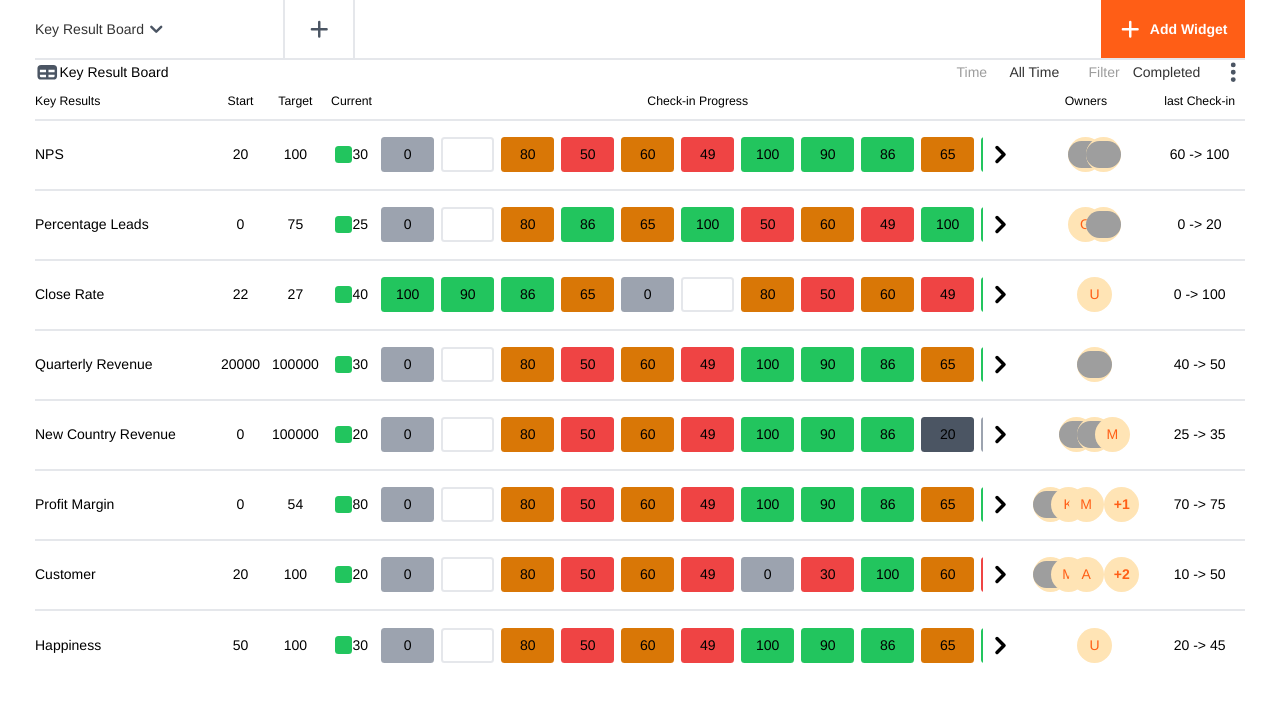
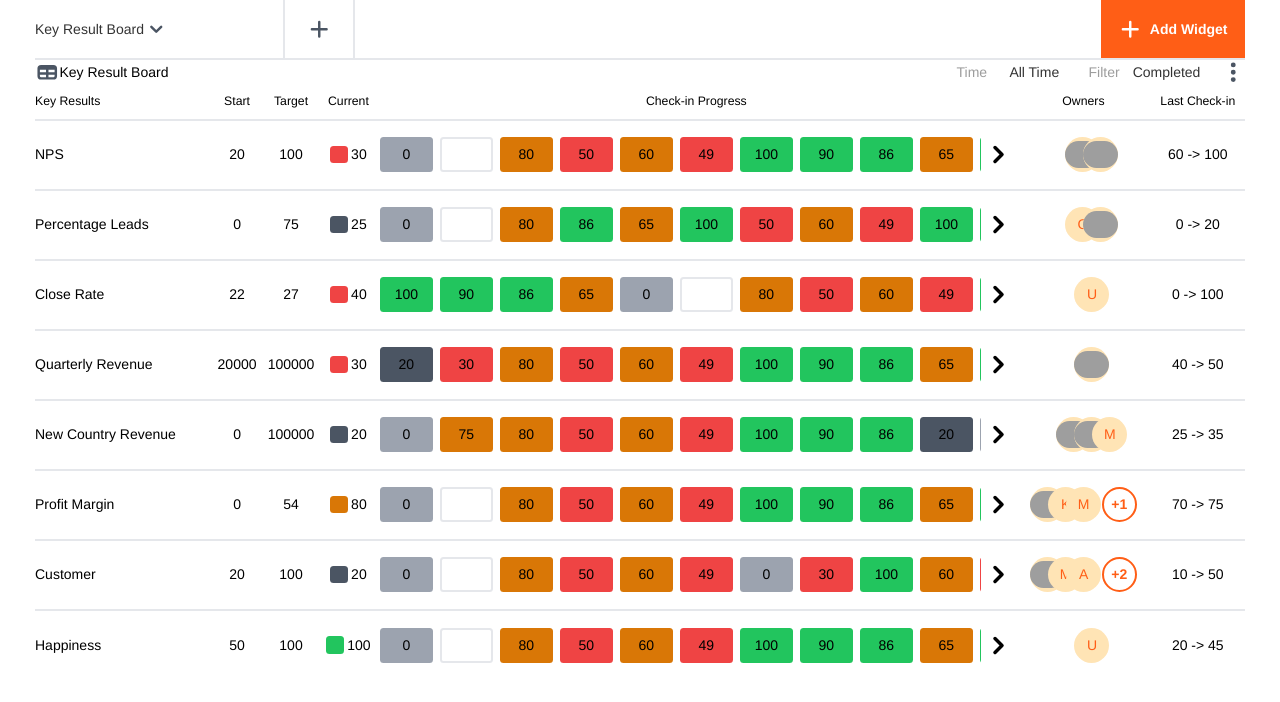
Before and after one commit to albayrakbektas/key-result-board, a Vue app: page / in a window 1280 px wide. Shown: the top 702 px of the page. Built offline with nearby package versions, Linux system fonts and the light colour scheme; grey boxes are pictures that could not be loaded.

Commit message:
current colors

```diff
--- a/src/components/Table.vue
+++ b/src/components/Table.vue
@@ -14,9 +14,11 @@
           <p class="text-left text-select">Time</p>
           <div class="block">
             <p class="text-option">{{ timeSelectedOption }}</p>
-            <ul class="cursor-pointer hover:block absolute z-10">
+            <ul
+              class="cursor-pointer hover:block absolute z-10 bg-white rounded-2xl w-100"
+            >
               <li
-                class="text-option"
+                class="text-option border-b-2 hover:bg-gray-400 rounded-2xl"
                 v-if="isTimeFilterVisible"
                 @click="timeSelectOption"
                 v-for="(option, index) in timeOptions"
@@ -36,9 +38,11 @@
           <p class="text-left text-select">Filter</p>
           <div class="block">
             <p class="text-option">{{ filterSelectedOption }}</p>
-            <ul class="cursor-pointer hover:block absolute z-10 bg-white">
+            <ul
+              class="cursor-pointer hover:block absolute z-10 bg-white rounded-2xl w-100"
+            >
               <li
-                class="text-option"
+                class="text-option border-b-2 hover:bg-gray-400 rounded-2xl"
                 v-if="isFilterVisible"
                 @click="filterSelectOption"
                 v-for="(option, index) in filterCompleted"
@@ -80,14 +84,43 @@
             {{ item.target }}
           </td>
           <td class="text-center">
-            <div class="flex items-center justify-center">
-              <!--            <div v-if="item.checkinProgress[item.checkinProgress.length - 1].rate = null" class="bg-white rounded h-5 w-5"></div>-->
-              <!--            <div v-if="item.checkinProgress[item.checkinProgress.length - 1].rate = 0" class="bg-gray-400 rounded h-5 w-5"></div>-->
-              <!--            <div v-else-if="item.checkinProgress[item.checkinProgress.length - 1].rate < 26" class="bg-gray-600 rounded h-5 w-5"></div>-->
-              <!--            <div v-else-if="item.checkinProgress[item.checkinProgress.length - 1].rate < 51" class="bg-red-500 rounded h-5 w-5"></div>-->
-              <!--            <div v-else-if="item.checkinProgress[item.checkinProgress.length - 1].rate < 86" class="bg-amber-600 rounded h-5 w-5"></div>-->
-              <!--            <div v-else-if="item.checkinProgress[item.checkinProgress.length - 1].rate <= 100" class="bg-gray-400 rounded h-5 w-5"></div>-->
-              <div class="bg-green-500 rounded h-5 w-5"></div>
+            <div class="flex items-center justify-center gap-1">
+              <div
+                v-if="
+                  item.checkinProgress[item.checkinProgress.length - 1].rate ===
+                  null
+                "
+                class="bg-white rounded h-5 w-5"
+              ></div>
+              <div
+                v-else-if="
+                  item.checkinProgress[item.checkinProgress.length - 1].rate ===
+                  0
+                "
+                class="bg-gray-400 rounded h-5 w-5"
+              ></div>
+              <div
+                v-else-if="
+                  item.checkinProgress[item.checkinProgress.length - 1].rate <
+                  26
+                "
+                class="bg-gray-600 rounded h-5 w-5"
+              ></div>
+              <div
+                v-else-if="
+                  item.checkinProgress[item.checkinProgress.length - 1].rate <
+                  51
+                "
+                class="bg-red-500 rounded h-5 w-5"
+              ></div>
+              <div
+                v-else-if="
+                  item.checkinProgress[item.checkinProgress.length - 1].rate <
+                  86
+                "
+                class="bg-amber-600 rounded h-5 w-5"
+              ></div>
+              <div v-else class="bg-green-500 rounded h-5 w-5"></div>
               <div>
                 {{ item.checkinProgress[item.checkinProgress.length - 1].rate }}
               </div>
@@ -110,70 +143,113 @@
                 <div
                   :key="index"
                   v-for="(checkin, index) in item.checkinProgress"
-                  class="h-10 w-60 min-w-60 inline-flex items-center cursor-pointer data-tooltip-target"
+                  class="h-10 w-60 min-w-60 inline-flex items-center cursor-pointer"
                 >
-                  <!--                <div class="grid w-250 h-150 absolute top-0 bg-white">-->
-                  <!--                  <div>Period of Nov {{checkin.period}}</div>-->
-                  <!--                  <div class="grid grid-cols-3">-->
-                  <!--                    <p>Last Week</p>-->
-                  <!--                    <p>Next Week</p>-->
-                  <!--                    <p>Changes</p>-->
-                  <!--                  </div>-->
-                  <!--                  <div class="grid grid-cols-3">-->
-                  <!--                    <div class="block">-->
-                  <!--                      <p>{{ item.checkinProgress[index-1].rate }}(%{{ item.checkinProgress[index-1].rate }})</p>-->
-                  <!--                      <div class="flex justify-center">-->
-                  <!--                        <div class="bg-green-500 w-2 h-2"></div>-->
-                  <!--                        <p>On Track</p>-->
-                  <!--                      </div>-->
-                  <!--                    </div>-->
-                  <!--                    <div class="block">-->
-                  <!--                      <p>{{ checkin.rate }}(%{{ checkin.rate }})</p>-->
-                  <!--                      <div class="flex justify-center">-->
-                  <!--                        <div class="bg-green-500 w-2 h-2"></div>-->
-                  <!--                        <p>On Track</p>-->
-                  <!--                      </div>-->
-                  <!--                    </div>-->
-                  <!--                    <div class="flex justify-center">-->
-                  <!--                      <p>19(%19)</p>-->
-                  <!--                    </div>-->
-                  <!--                  </div>-->
-                  <!--                  <div class="flex justify-center">-->
-                  <!--                    <div class="bg-green-500 w-2 h-2"></div>-->
-                  <!--                    <p>View Activity</p>-->
-                  <!--                  </div>-->
-                  <!--                </div>-->
                   <div
+                    @mouseover="isTooltipVisible = true"
+                    v-if="
+                      item.checkinProgress[index] === this.act &&
+                      isTooltipVisible
+                    "
+                    ref="tooltip"
+                    :id="'tooltip' + index"
+                    class="grid w-250 h-175 absolute m-tooltip bg-white rounded-2xl border-2"
+                  >
+                    <div class="justify-self-start pl-2">
+                      Period of Nov {{ checkin.period }}
+                    </div>
+                    <div class="grid grid-cols-3 border-t-2 border-b-2 py-2">
+                      <p>Last Week</p>
+                      <p>This Week</p>
+                      <p>Changes</p>
+                    </div>
+                    <div class="grid grid-cols-3 border-b-2">
+                      <div class="block">
+                        <p v-if="item.checkinProgress[index - 1]">
+                          {{ item.checkinProgress[index - 1].rate }}(%{{
+                            item.checkinProgress[index - 1].rate
+                          }})
+                        </p>
+                        <div class="flex justify-center gap-x-1">
+                          <div
+                            class="bg-green-500 w-3.5 h-3.5 rounded-full"
+                          ></div>
+                          <p>On Track</p>
+                        </div>
+                      </div>
+                      <div class="block">
+                        <p>
+                          {{ item.checkinProgress[index].rate }}(%{{
+                            item.checkinProgress[index].rate
+                          }})
+                        </p>
+                        <div class="flex justify-center gap-x-1">
+                          <div
+                            class="bg-green-500 w-3.5 h-3.5 rounded-full"
+                          ></div>
+                          <p>On Track</p>
+                        </div>
+                      </div>
+                      <div class="flex justify-center">
+                        <p>
+                          {{
+                            item.checkinProgress[index].rate -
+                            item.checkinProgress[index - 1].rate
+                          }}(%{{
+                            item.checkinProgress[index].rate -
+                            item.checkinProgress[index - 1].rate
+                          }})
+                        </p>
+                      </div>
+                    </div>
+                    <div class="flex justify-center">
+                      <ExternalLinkIcon class="h-4 w-4 text-gray-500" />
+                      <p class="text-gray-500">View Activity</p>
+                    </div>
+                  </div>
+                  <div
+                    @mouseover="showToolTip(item.checkinProgress[index])"
+                    @mouseleave="isTooltipVisible = false"
                     v-if="checkin.rate === null"
                     class="bg-white border-2 grid m-1 rounded w-full h-full"
                   >
                     {{ checkin.rate }}
                   </div>
                   <div
+                    @mouseover="showToolTip(item.checkinProgress[index])"
+                    @mouseleave="isTooltipVisible = false"
                     v-else-if="checkin.rate < 1"
                     class="bg-gray-400 grid m-1 rounded w-full h-full"
                   >
                     {{ checkin.rate }}
                   </div>
                   <div
+                    @mouseover="showToolTip(item.checkinProgress[index])"
+                    @mouseleave="isTooltipVisible = false"
                     v-else-if="checkin.rate < 26"
                     class="bg-gray-600 grid m-1 rounded w-full h-full"
                   >
                     {{ checkin.rate }}
                   </div>
                   <div
+                    @mouseover="showToolTip(item.checkinProgress[index])"
+                    @mouseleave="isTooltipVisible = false"
                     v-else-if="checkin.rate < 51"
                     class="bg-red-500 grid m-1 rounded w-full h-full"
                   >
                     {{ checkin.rate }}
                   </div>
                   <div
+                    @mouseover="showToolTip(item.checkinProgress[index])"
+                    @mouseleave="isTooltipVisible = false"
                     v-else-if="checkin.rate < 86"
                     class="bg-amber-600 grid m-1 rounded w-full h-full"
                   >
                     {{ checkin.rate }}
                   </div>
                   <div
+                    @mouseover="showToolTip(item.checkinProgress[index])"
+                    @mouseleave="isTooltipVisible = false"
                     v-else-if="checkin.rate <= 100"
                     class="bg-green-500 grid m-1 rounded w-full h-full"
                   >
@@ -213,18 +289,21 @@
               </div>
               <div class="relative">
                 <div
-                  @click="plusAvatar = !plusAvatar"
+                  @click="showPopup(index)"
                   v-if="item.owners.length > 3"
-                  class="bg-avatar rounded-full h-10 w-10 text-center grid relative ml-5 cursor-pointer hover:bg-primary"
+                  class="border-avatar border-2 rounded-full h-10 w-10 text-center grid relative ml-5 cursor-pointer hover:bg-primary"
                 >
                   <div class="text-avatar font-bold hover:text-white">
                     +{{ item.owners.length - 3 }}
                   </div>
                 </div>
-                <div v-if="plusAvatar" class="absolute flex">
+                <div
+                  v-if="plusAvatar"
+                  class="absolute flex w-100 h-auto justify-end"
+                >
                   <div
-                      :key="index"
-                      ref="plusAvatarRef"
+                    :key="index"
+                    ref="plusAvatarRef"
                     class="bg-avatar rounded-full h-10 w-10 text-center grid relative cursor-pointer hover:bg-primary hover:border-amber-500 hover:border-2"
                     v-for="(own, index) in item.owners.slice(3)"
                   >
@@ -236,7 +315,7 @@
                         :alt="own.name"
                       />
                       <p class="text-avatar hover:text-white" v-else>
-                        {{ own.name.charAt(0) }}
+                        +{{ own.name.charAt(0) }}
                       </p>
                     </div>
                   </div>
@@ -261,8 +340,8 @@ import {
   ChevronRightIcon,
   TableIcon,
   DotsVerticalIcon,
+  ExternalLinkIcon,
 } from "@heroicons/vue/solid";
-import OwnerAvatar from "./OwnerAvatar.vue";
 export default {
   data: function () {
     return {
@@ -278,34 +357,46 @@ export default {
       scrollBarCount: [0, 0, 0, 0, 0, 0, 0, 0],
       avatar17: "avatar-17",
       plusAvatar: false,
+      act: false,
+      isTooltipVisible: false,
     };
   },
   mounted() {},
   name: "Table",
   components: {
-    OwnerAvatar,
     ChevronLeftIcon,
     ChevronRightIcon,
     TableIcon,
     DotsVerticalIcon,
+    ExternalLinkIcon,
   },
   methods: {
     scrollLeft: function (index) {
       const scrollBar = this.$refs.scrollBar[index];
-      scrollBar.scrollLeft -= 50;
+      scrollBar.scrollLeft -= 60;
       if (this.scrollBarCount[index] >= 0) this.scrollBarCount[index] -= 50;
     },
     scrollRight: function (index) {
       const scrollBar = this.$refs.scrollBar[index];
-      scrollBar.scrollLeft += 50;
+      scrollBar.scrollLeft += 60;
       if (this.scrollBarCount[index] < 1150) this.scrollBarCount[index] += 50;
     },
     timeSelectOption: function (e) {
       this.timeSelectedOption = e.path[0]._value;
+      this.isTimeFilterVisible = false;
     },
     filterSelectOption: function (e) {
       this.filterSelectedOption = e.path[0]._value;
-    }
+      this.isFilterVisible = false;
+    },
+    showPopup: function (index) {
+      this.plusAvatar = !this.plusAvatar;
+      const popup = this.$refs.plusAvatarRef[index];
+    },
+    showToolTip: function (index) {
+      this.act = index;
+      this.isTooltipVisible = true;
+    },
   },
 };
 </script>
--- a/src/data/table-head.json
+++ b/src/data/table-head.json
@@ -1,8 +1 @@
-[
-  "Start",
-  "Target",
-  "Current",
-  "Check-in Progress",
-  "Owners",
-  "last Check-in"
-]
+["Start", "Target", "Current", "Check-in Progress", "Owners", "Last Check-in"]
--- a/src/data/table-row.json
+++ b/src/data/table-row.json
@@ -6,43 +6,43 @@
     "current": 100,
     "checkinProgress": [
       {
-        "period": "",
+        "period": "21-29",
         "rate": 0
       },
       {
-        "period": "",
+        "period": "21-29",
         "rate": null
       },
       {
-        "period": "",
+        "period": "21-29",
         "rate": 80
       },
       {
-        "period": "",
+        "period": "21-29",
         "rate": 50
       },
       {
-        "period": "",
+        "period": "21-29",
         "rate": 60
       },
       {
-        "period": "",
+        "period": "21-29",
         "rate": 49
       },
       {
-        "period": "",
+        "period": "21-29",
         "rate": 100
       },
       {
-        "period": "",
+        "period": "21-29",
         "rate": 90
       },
       {
-        "period": "",
+        "period": "21-29",
         "rate": 86
       },
       {
-        "period": "",
+        "period": "21-29",
         "rate": 65
       },
       {
@@ -137,55 +137,55 @@
     "current": 75,
     "checkinProgress": [
       {
-        "period": "",
+        "period": "15-22",
         "rate": 0
       },
       {
-        "period": "",
+        "period": "15-22",
         "rate": null
       },
       {
-        "period": "",
+        "period": "15-22",
         "rate": 80
       },
       {
-        "period": "",
+        "period": "15-22",
         "rate": 86
       },
       {
-        "period": "",
+        "period": "15-22",
         "rate": 65
       },
       {
-        "period": "",
+        "period": "15-22",
         "rate": 100
       },
       {
-        "period": "",
+        "period": "15-22",
         "rate": 50
       },
       {
-        "period": "",
+        "period": "15-22",
         "rate": 60
       },
       {
-        "period": "",
+        "period": "15-22",
         "rate": 49
       },
       {
-        "period": "",
+        "period": "15-22",
         "rate": 100
       },
       {
-        "period": "",
+        "period": "15-22",
         "rate": 90
       },
       {
-        "period": "",
+        "period": "15-22",
         "rate": 60
       },
       {
-        "period": "",
+        "period": "15-22",
         "rate": 50
       },
       {
@@ -268,47 +268,47 @@
     "current": 26.4,
     "checkinProgress": [
       {
-        "period": "",
+        "period": "11-18",
         "rate": 100
       },
       {
-        "period": "",
+        "period": "11-18",
         "rate": 90
       },
       {
-        "period": "",
+        "period": "11-18",
         "rate": 86
       },
       {
-        "period": "",
+        "period": "11-18",
         "rate": 65
       },
       {
-        "period": "",
+        "period": "11-18",
         "rate": 0
       },
       {
-        "period": "",
+        "period": "11-18",
         "rate": null
       },
       {
-        "period": "",
+        "period": "11-18",
         "rate": 80
       },
       {
-        "period": "",
+        "period": "11-18",
         "rate": 50
       },
       {
-        "period": "",
+        "period": "11-18",
         "rate": 60
       },
       {
-        "period": "",
+        "period": "11-18",
         "rate": 49
       },
       {
-        "period": "",
+        "period": "11-18",
         "rate": 100
       },
       {
@@ -395,63 +395,63 @@
     "current": 950000,
     "checkinProgress": [
       {
-        "period": "",
-        "rate": 0
+        "period": "30-06",
+        "rate": 20
       },
       {
-        "period": "",
-        "rate": null
+        "period": "30-06",
+        "rate": 30
       },
       {
-        "period": "",
+        "period": "30-06",
         "rate": 80
       },
       {
-        "period": "",
+        "period": "30-06",
         "rate": 50
       },
       {
-        "period": "",
+        "period": "30-06",
         "rate": 60
       },
       {
-        "period": "",
+        "period": "30-06",
         "rate": 49
       },
       {
-        "period": "",
+        "period": "30-06",
         "rate": 100
       },
       {
-        "period": "",
+        "period": "30-06",
         "rate": 90
       },
       {
-        "period": "",
+        "period": "30-06",
         "rate": 86
       },
       {
-        "period": "",
+        "period": "30-06",
         "rate": 65
       },
       {
-        "period": "",
+        "period": "30-06",
         "rate": 100
       },
       {
-        "period": "",
+        "period": "30-06",
         "rate": 60
       },
       {
-        "period": "",
+        "period": "30-06",
         "rate": 50
       },
       {
-        "period": "",
+        "period": "30-06",
         "rate": 20
       },
       {
-        "period": "",
+        "period": "30-06",
         "rate": 0
       },
       {
@@ -522,55 +522,55 @@
     "current": 0,
     "checkinProgress": [
       {
-        "period": "",
+        "period": "10-17",
         "rate": 0
       },
       {
-        "period": "",
-        "rate": null
+        "period": "10-17",
+        "rate": 75
       },
       {
-        "period": "",
+        "period": "10-17",
         "rate": 80
       },
       {
-        "period": "",
+        "period": "10-17",
         "rate": 50
       },
       {
-        "period": "",
+        "period": "10-17",
         "rate": 60
       },
       {
-        "period": "",
+        "period": "10-17",
         "rate": 49
       },
       {
-        "period": "",
+        "period": "10-17",
         "rate": 100
       },
       {
-        "period": "",
+        "period": "10-17",
         "rate": 90
       },
       {
-        "period": "",
+        "period": "10-17",
         "rate": 86
       },
       {
-        "period": "",
+        "period": "10-17",
         "rate": 20
       },
       {
-        "period": "",
+        "period": "10-17",
         "rate": 0
       },
       {
-        "period": "",
+        "period": "10-17",
         "rate": 65
       },
       {
-        "period": "",
+        "period": "10-17",
         "rate": 100
       },
       {
@@ -657,35 +657,35 @@
     "current": 23,
     "checkinProgress": [
       {
-        "period": "",
+        "period": "01-08",
         "rate": 0
       },
       {
-        "period": "",
+        "period": "01-08",
         "rate": null
       },
       {
-        "period": "",
+        "period": "01-08",
         "rate": 80
       },
       {
-        "period": "",
+        "period": "01-08",
         "rate": 50
       },
       {
-        "period": "",
+        "period": "01-08",
         "rate": 60
       },
       {
-        "period": "",
+        "period": "01-08",
         "rate": 49
       },
       {
-        "period": "",
+        "period": "01-08",
         "rate": 100
       },
       {
-        "period": "",
+        "period": "01-08",
         "rate": 90
       },
       {
@@ -796,51 +796,51 @@
     "current": 70,
     "checkinProgress": [
       {
-        "period": "",
+        "period": "18-25",
         "rate": 0
       },
       {
-        "period": "",
+        "period": "18-25",
         "rate": null
       },
       {
-        "period": "",
+        "period": "18-25",
         "rate": 80
       },
       {
-        "period": "",
+        "period": "18-25",
         "rate": 50
       },
       {
-        "period": "",
+        "period": "18-25",
         "rate": 60
       },
       {
-        "period": "",
+        "period": "18-25",
         "rate": 49
       },
       {
-        "period": "",
+        "period": "18-25",
         "rate": 0
       },
       {
-        "period": "",
+        "period": "18-25",
         "rate": 30
       },
       {
-        "period": "",
+        "period": "18-25",
         "rate": 100
       },
       {
-        "period": "",
+        "period": "18-25",
         "rate": 60
       },
       {
-        "period": "",
+        "period": "18-25",
         "rate": 50
       },
       {
-        "period": "",
+        "period": "18-25",
         "rate": 20
       },
       {
@@ -944,35 +944,35 @@
     "current": 36,
     "checkinProgress": [
       {
-        "period": "",
+        "period": "01-07",
         "rate": 0
       },
       {
-        "period": "",
+        "period": "07-14",
         "rate": null
       },
       {
-        "period": "",
+        "period": "14-21",
         "rate": 80
       },
       {
-        "period": "",
+        "period": "21-28",
         "rate": 50
       },
       {
-        "period": "",
+        "period": "28-04",
         "rate": 60
       },
       {
-        "period": "",
+        "period": "04-11",
         "rate": 49
       },
       {
-        "period": "",
+        "period": "11-18",
         "rate": 100
       },
       {
-        "period": "",
+        "period": "18-25",
         "rate": 90
       },
       {
@@ -1053,7 +1053,7 @@
       },
       {
         "period": "14-20",
-        "rate": 30
+        "rate": 100
       }
     ],
     "owners": [
```
Also changed, not shown: src/components/Header.vue (+67 -38 lines), src/components/HelloWorld.vue (deleted, +0 -40 lines), src/components/Main.vue (+4 -22 lines), src/components/OwnerAvatar.vue (deleted, +0 -15 lines), tailwind.config.js (+8 -1 lines).
